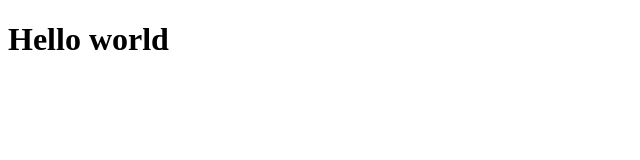
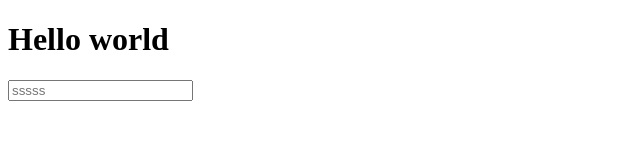
Before and after one commit to JustingMen/AboutJS, a plain HTML site: page index.html in a window 1280 px wide. Shown: the whole page, without its empty margins (0-640 px from the left). Drawn offline with Linux system fonts and the light colour scheme.

Commit message:
再次测试index.html文件
与上次上传的文件名相同,是否覆盖上次上传的index.html文件

```diff
--- a/index.html
+++ b/index.html
@@ -6,5 +6,8 @@
 </head>
 <body>
 	<h1>Hello world</h1>
+	<form>
+		<input type="text" name="username" placeholder="sssss" />
+	</form>
 </body>
 </html>
```
